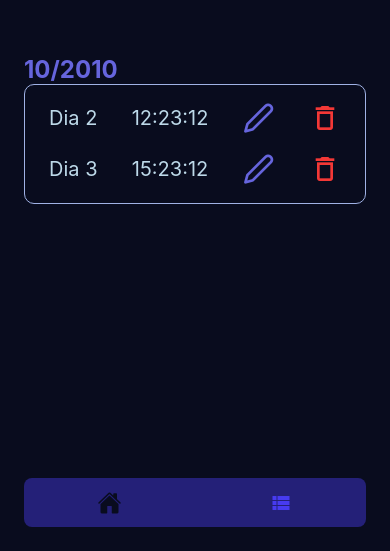
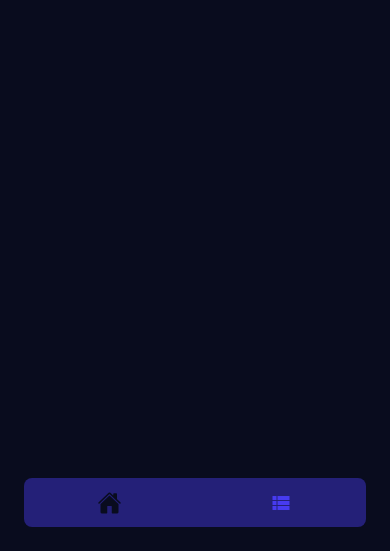
Before and after one commit to pedropfsf/CountTimerTracked, a React Native app: screen /listRecordedTimes in a window 390 px wide. Shown: the part 293-844 px from the top of the page. Built offline with nearby package versions, Linux system fonts and the light colour scheme.

Commit message:
feat: :construction: Desenvolvendo funcionalidade de listar as seções de tempos rastreados no app

```diff
--- a/components/SectionDate/styles.ts
+++ b/components/SectionDate/styles.ts
@@ -13,6 +13,8 @@ export const Title = styled.Text`
 
   font-size: 24px;
   font-weight: bold;
+
+  margin-bottom: 8px;
 `;
 
 export const Content = styled.View`
--- /dev/null
+++ b/elements/Scroll.ts
@@ -0,0 +1,8 @@
+import styled from "styled-components/native";
+
+const Scroll = styled.ScrollView`
+  width: 100%;
+  height: 100%;
+`;
+
+export default Scroll;
--- a/screens/ListRecordedTimes.tsx
+++ b/screens/ListRecordedTimes.tsx
@@ -8,6 +8,7 @@ import ItemDate from "../components/ItemDate";
 
 // Elements
 import ContainerScreen from '../elements/ContainerScreen';
+import Scroll from '../elements/Scroll';
 
 // Types
 import { InitialRouteBottomTab } from '../App';
@@ -25,36 +26,68 @@ export default function ListRecordedTimes() {
   const dataFormatted = useMemo(() => {
     let data = [];
     let currentMonthLoop: any;
+    let oldMonthLoop: any;
+    let currentYearLoop: any;
+    let oldYearLoop: any;
 
     for(const index in listTimerPerMonth) {
       const item = listTimerPerMonth[index];
 
       currentMonthLoop = moment(item.date, "DD/MM/YYYY").month();
+      currentYearLoop = moment(item.date, "DD/MM/YYYY").year();
 
-      const listTimerOfMonth = listTimerPerMonth
+      const isRepeat = (
+        currentMonthLoop === oldMonthLoop
+        &&
+        currentYearLoop === oldYearLoop
+      )
+
+      if (isRepeat) {
+        break;
+      }
+
+      const listTimerPerSection = listTimerPerMonth
         .filter(({ date }) => moment(date, "DD/MM/YYYY").month() === currentMonthLoop)
         .map(item => ({
           day: item.date.split("/")[0].replace(/0/, ""),
           timer: item.timer
         }))
+
+        const titleSectionDate = moment(item.date, "DD/MM/YYYY").format("MM/YYYY");
+
+        data.push({
+          titleSectionDate,
+          listTrack: listTimerPerSection
+        });
+
+        oldMonthLoop = currentMonthLoop;
+        oldYearLoop = currentYearLoop;
     }
 
+    return data;
   }, [listTimerPerMonth]);
 
   console.log(listTimerPerMonth);
 
   return (
     <ContainerScreen>
-      <SectionDate dateLabel="10/2010">
-        <ItemDate
-          day={2}
-          timer="12:23:12"
-        />
-        <ItemDate
-          day={3}
-          timer="15:23:12"
-        />
-      </SectionDate>
+      <Scroll>
+        {
+          dataFormatted.map(({ titleSectionDate, listTrack }) => (
+            <SectionDate dateLabel={titleSectionDate} key={titleSectionDate}>
+              {
+                listTrack.map(({ day, timer }, index) => (
+                  <ItemDate
+                    day={Number(day)}
+                    timer={timer}
+                    key={index}
+                  />
+                ))
+              }
+            </SectionDate>
+          ))
+        }
+      </Scroll>
     </ContainerScreen>
   );
 }
```
